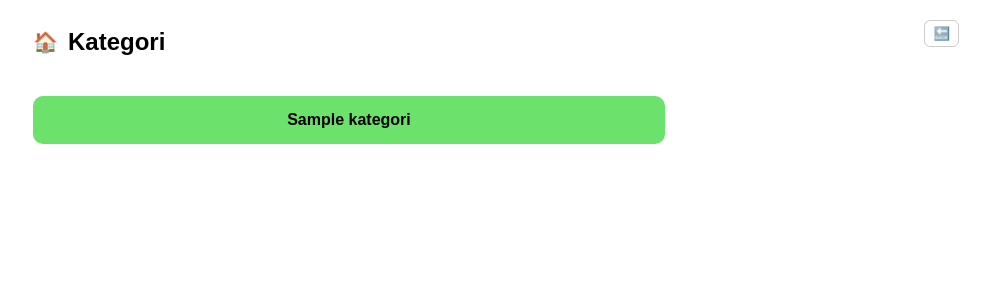
After one commit to riarahma1/webdiskon_rsis, a CodeIgniter app: the page made by application/views/user/kategori.php in a window 1280 px wide. The commit adds this page. Shown: the top 300 px of the page, without its empty margins (291-1280 px from the left). Run offline with CodeIgniter, Linux system fonts and the light colour scheme; tables that the repository leaves empty or names only in its code hold one stand-in row (values such as "Sample post"); the template is opened without the code that fills it: most values are stand-ins (such as "Sample title", 1, 10 or a date in 2020).

Commit message:
status_kategori

```diff
--- /dev/null
+++ b/application/views/user/kategori.php
@@ -0,0 +1,78 @@
+<!DOCTYPE html>
+<html>
+<head>
+    <title>Kategori</title>
+    <style>
+        body {
+            font-family: Arial, sans-serif;
+        }
+        .container {
+            width: 50%;
+            margin: auto;
+            text-align: center;
+        }
+        .item {
+            padding: 15px;
+            margin: 8px 0;
+            border-radius: 10px;
+            font-weight: bold;
+        }
+        .active {
+            background-color: #6ce16c;
+        }
+        .inactive {
+            background-color: #d3d3d3;
+        }
+        a {
+            text-decoration: none;
+            color: black;
+        }
+        a:hover {
+            text-decoration: underline;
+        }
+        .header {
+            display: flex;
+            align-items: center;
+            gap: 10px;
+            margin-bottom: 20px;
+        }
+        .icon {
+            font-size: 20px;
+        }
+        .back-btn {
+            position: absolute;
+            right: 30px;
+            top: 20px;
+            padding: 5px 8px;
+            border: 1px solid #ccc;
+            border-radius: 6px;
+            background: white;
+            cursor: pointer;
+        }
+    </style>
+</head>
+<body>
+    <div class="container">
+
+        <div class="header">
+            <span class="icon">🏠</span>
+            <h2>Kategori</h2>
+        </div>
+
+        <button class="back-btn" onclick="window.history.back()">🔙</button>
+
+        <?php foreach($kategori as $row): ?>
+            <div class="item <?= ($row->id_kategori == $active_id) ? 'active' : 'inactive'; ?>">
+                <?php if($row->id_kategori == $active_id): ?>
+                    <?= $row->nama_kategori ?>
+                <?php else: ?>
+                    <a href="<?= site_url('kategori/index/'.$row->id_kategori) ?>">
+                        <?= $row->nama_kategori ?>
+                    </a>
+                <?php endif; ?>
+            </div>
+        <?php endforeach; ?>
+
+    </div>
+</body>
+</html>
```
Also changed, not shown: application/controllers/Kategori.php (+16 -2 lines), application/views/admin/flyer/index.php (+10 -4 lines), application/views/admin/kategori/edit.php (+14 -2 lines), application/views/admin/kategori/index.php (+22 -13 lines), application/views/admin/kategori/tambah.php (+14 -0 lines), application/views/user/flyer.php (added), application/views/user/promo.php (added).
